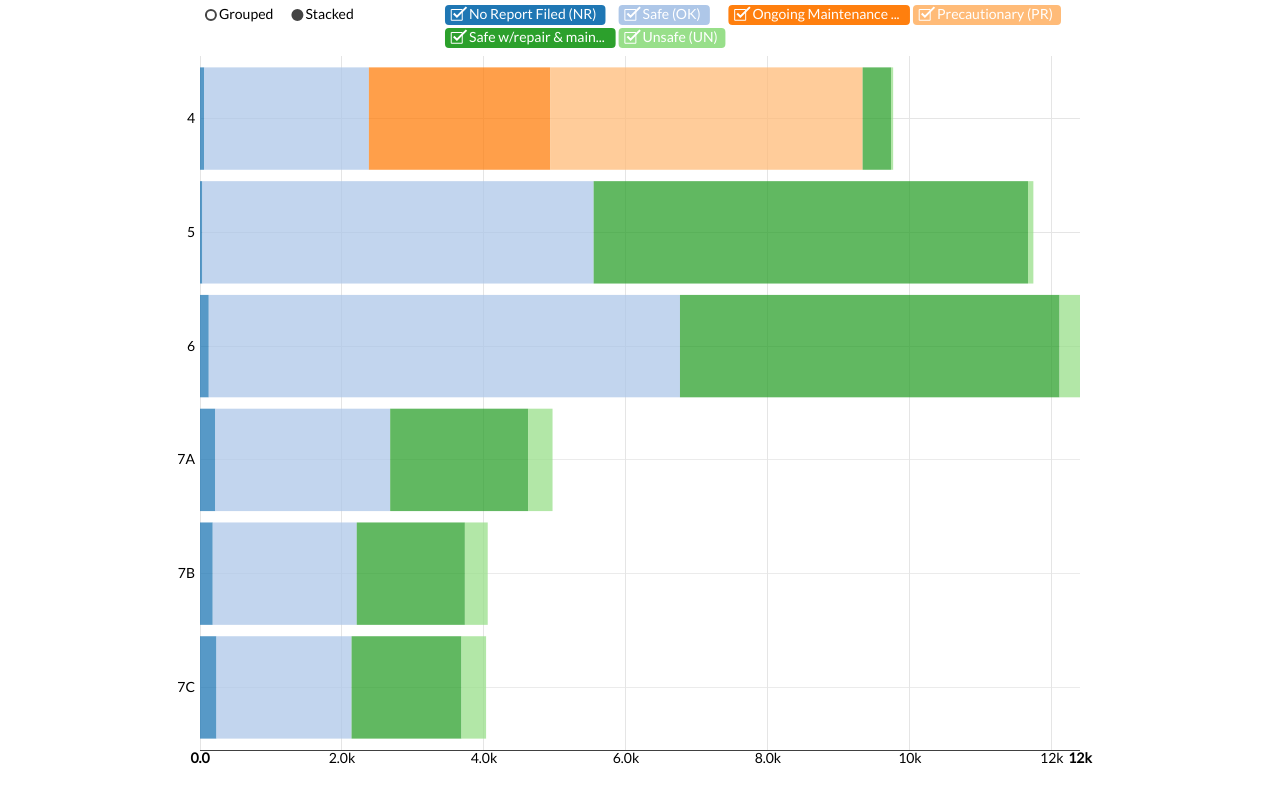
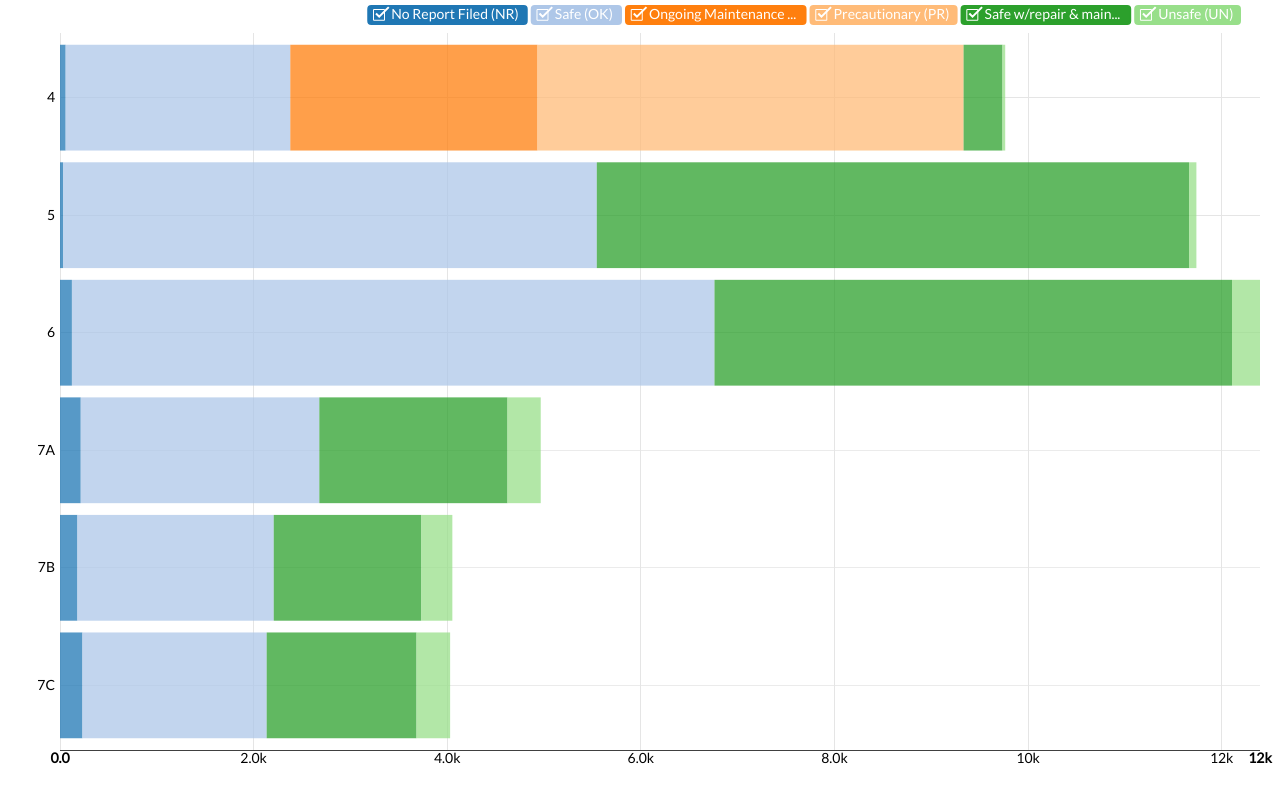
Before and after one commit to NYCDOB/Performance_Dashboard, a website: page examples/Facade_Filings.html in a window 1280 px wide. Drawn offline with nearby package versions, Linux system fonts and the light colour scheme; files that its build step writes are made by us from their sources.

Commit message:
Update Facade_Filings.html

```diff
--- a/examples/Facade_Filings.html
+++ b/examples/Facade_Filings.html
@@ -226,7 +226,7 @@
             .duration(250)
 			//.forceY([0,130000])
 			.showValues(true)
-            .margin({left: 200, right: 200})
+            .showControls(false)
 	    .stacked(true);
 
 
```
